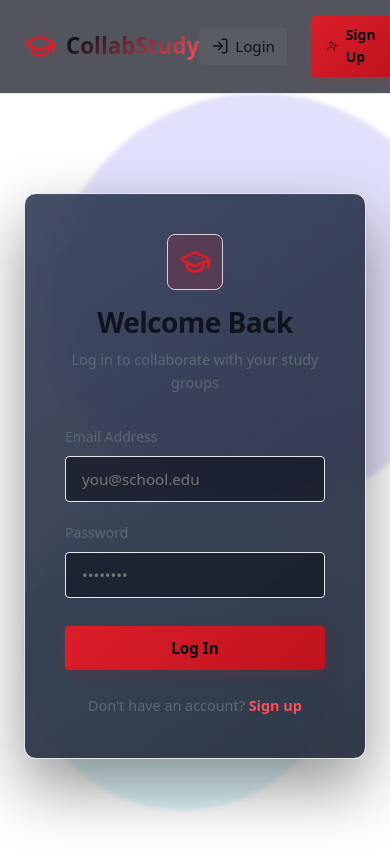
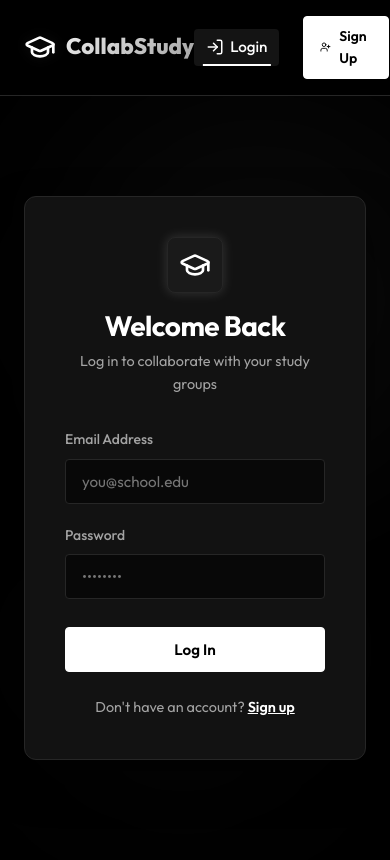
Before and after one commit to vedabhilash/study_sphere, a React (Vite) app in the folder client/: page /login in a window 390 px wide. Built offline with nearby package versions, Linux system fonts and the light colour scheme; no server answers.

Commit message:
style: overhaul website UI to premium monochrome design

```diff
--- a/client/src/components/Navbar.css
+++ b/client/src/components/Navbar.css
@@ -4,7 +4,7 @@
   z-index: 100;
   width: 100%;
   padding: 16px 24px;
-  background: rgba(10, 14, 26, 0.7);
+  background: rgba(0, 0, 0, 0.85);
   backdrop-filter: blur(16px);
   -webkit-backdrop-filter: blur(16px);
   border-bottom: 1px solid var(--border-color);
@@ -21,7 +21,7 @@
   font-size: 1.4rem;
   font-weight: 800;
   color: var(--text-primary);
-  background: linear-gradient(135deg, var(--text-primary) 30%, var(--primary-light) 100%);
+  background: linear-gradient(135deg, #ffffff 0%, #a3a3a3 100%);
   -webkit-background-clip: text;
   -webkit-text-fill-color: transparent;
   transition: opacity var(--transition-fast);
@@ -32,7 +32,7 @@
 }
 
 .nav-brand-logo {
-  color: var(--primary);
+  color: #ffffff;
   filter: drop-shadow(0 0 6px var(--primary-glow));
 }
 
@@ -52,11 +52,28 @@
   transition: all var(--transition-fast);
   padding: 6px 12px;
   border-radius: var(--radius-sm);
+  position: relative;
+}
+
+.nav-link::after {
+  content: '';
+  position: absolute;
+  bottom: 0;
+  left: 50%;
+  width: 0;
+  height: 2px;
+  background-color: #ffffff;
+  transition: all var(--transition-fast);
+  transform: translateX(-50%);
+}
+
+.nav-link:hover::after, .nav-link.active::after {
+  width: 80%;
 }
 
 .nav-link:hover, .nav-link.active {
-  color: var(--text-primary);
-  background: rgba(255, 255, 255, 0.04);
+  color: #ffffff;
+  background: rgba(255, 255, 255, 0.08);
 }
 
 .nav-user {
@@ -77,7 +94,7 @@
   width: 36px;
   height: 36px;
   border-radius: var(--radius-full);
-  border: 2px solid var(--border-color);
+  border: 1px solid var(--border-color);
   object-fit: cover;
 }
 
@@ -89,8 +106,8 @@
 
 .btn-logout {
   background: transparent;
-  border: 1px solid rgba(239, 68, 68, 0.3);
-  color: var(--danger);
+  border: 1px solid #404040;
+  color: #ffffff;
   padding: 6px 12px;
   font-size: 0.85rem;
   font-weight: 600;
@@ -103,6 +120,7 @@
 }
 
 .btn-logout:hover {
-  background: rgba(239, 68, 68, 0.1);
-  border-color: var(--danger);
+  background: #ffffff;
+  color: #000000;
+  border-color: #ffffff;
 }
--- a/client/src/index.css
+++ b/client/src/index.css
@@ -1,37 +1,37 @@
 /* Design Tokens & Theme Variables */
 :root {
-  --bg-primary: #ffffff;
-  --bg-secondary: #f8f9fa;
-  --bg-card: #ffffff;
-  --bg-card-hover: #f1f3f5;
+  --bg-primary: #000000;
+  --bg-secondary: #080808;
+  --bg-card: #121212;
+  --bg-card-hover: #1a1a1a;
 
-  --text-primary: #12141d;
-  --text-secondary: #5c6873;
-  --text-muted: #88929d;
+  --text-primary: #ffffff;
+  --text-secondary: #a3a3a3;
+  --text-muted: #737373;
 
-  --primary: #dc1e2a;
-  --primary-hover: #be131e;
-  --primary-light: #ff4d5a;
-  --primary-glow: rgba(220, 30, 42, 0.15);
+  --primary: #ffffff;
+  --primary-hover: #d4d4d4;
+  --primary-light: #ffffff;
+  --primary-glow: rgba(255, 255, 255, 0.08);
 
-  --accent: #13b55c;
-  --accent-glow: rgba(19, 181, 92, 0.15);
+  --accent: #ffffff;
+  --accent-glow: rgba(255, 255, 255, 0.05);
 
-  --success: #13b55c;
-  --success-glow: rgba(19, 181, 92, 0.15);
-  --danger: #dc1e2a;
-  --danger-glow: rgba(220, 30, 42, 0.15);
-  --warning: #f59e0b;
+  --success: #ffffff;
+  --success-glow: rgba(255, 255, 255, 0.05);
+  --danger: #e5e5e5;
+  --danger-glow: rgba(255, 255, 255, 0.05);
+  --warning: #a3a3a3;
 
-  --border-color: #e3e6eb;
-  --border-color-hover: #ced4da;
+  --border-color: #262626;
+  --border-color-hover: #404040;
 
-  --glass-bg: rgba(255, 255, 255, 0.9);
-  --glass-border: #e3e6eb;
-  --glass-shadow: rgba(0, 0, 0, 0.05);
+  --glass-bg: rgba(18, 18, 18, 0.8);
+  --glass-border: #262626;
+  --glass-shadow: rgba(0, 0, 0, 0.5);
 
-  --font-sans: system-ui, -apple-system, BlinkMacSystemFont, "Segoe UI", Roboto, Arial, sans-serif;
-  --font-display: system-ui, -apple-system, BlinkMacSystemFont, "Segoe UI", Roboto, Arial, sans-serif;
+  --font-sans: "Outfit", system-ui, -apple-system, BlinkMacSystemFont, "Segoe UI", Roboto, Arial, sans-serif;
+  --font-display: "Outfit", system-ui, -apple-system, BlinkMacSystemFont, "Segoe UI", Roboto, Arial, sans-serif;
 
   --radius-sm: 4px;
   --radius-md: 8px;
@@ -82,6 +82,7 @@ button, input, textarea, select {
 ::-webkit-scrollbar-thumb {
   background: var(--bg-card);
   border-radius: var(--radius-full);
+  border: 2px solid var(--bg-primary);
 }
 
 ::-webkit-scrollbar-thumb:hover {
@@ -101,7 +102,7 @@ button, input, textarea, select {
 
 @keyframes pulseGlow {
   0%, 100% { box-shadow: 0 0 15px var(--primary-glow); }
-  50% { box-shadow: 0 0 25px rgba(174, 255, 0, 0.45); }
+  50% { box-shadow: 0 0 25px rgba(255, 255, 255, 0.2); }
 }
 
 .animate-fade-in {
@@ -118,9 +119,9 @@ h1, h2, h3, h4, h5, h6 {
 
 /* Glassmorphism Layout Elements */
 .glass-panel {
-  background: #ffffff;
+  background: var(--bg-card);
   border: 1px solid var(--border-color);
-  box-shadow: 0 4px 20px rgba(0, 0, 0, 0.05);
+  box-shadow: 0 4px 20px rgba(0, 0, 0, 0.5);
   border-radius: var(--radius-md);
 }
 
@@ -136,7 +137,7 @@ h1, h2, h3, h4, h5, h6 {
   border-color: var(--border-color-hover);
   background: var(--bg-card-hover);
   transform: translateY(-2px);
-  box-shadow: 0 10px 20px rgba(0, 0, 0, 0.06);
+  box-shadow: 0 10px 20px rgba(0, 0, 0, 0.4);
 }
 
 /* Inputs */
@@ -155,7 +156,7 @@ h1, h2, h3, h4, h5, h6 {
 .form-input {
   width: 100%;
   padding: 12px 16px;
-  background: rgba(10, 14, 26, 0.6);
+  background: #080808;
   border: 1px solid var(--border-color);
   border-radius: var(--radius-sm);
   color: var(--text-primary);
@@ -165,9 +166,9 @@ h1, h2, h3, h4, h5, h6 {
 
 .form-input:focus {
   outline: none;
-  border-color: var(--primary);
-  box-shadow: 0 0 0 3px var(--primary-glow);
-  background: rgba(10, 14, 26, 0.8);
+  border-color: #ffffff;
+  box-shadow: 0 0 0 2px rgba(255, 255, 255, 0.2);
+  background: #000000;
 }
 
 /* Buttons */
@@ -182,55 +183,67 @@ h1, h2, h3, h4, h5, h6 {
   border-radius: var(--radius-sm);
   cursor: pointer;
   transition: all var(--transition-fast);
-  border: none;
+  border: 1px solid transparent;
 }
 
 .btn-primary {
-  background: linear-gradient(135deg, var(--primary) 0%, var(--primary-hover) 100%);
-  color: #080a0f;
-  box-shadow: 0 4px 14px var(--primary-glow);
+  background: #ffffff;
+  color: #000000;
+  border-color: #ffffff;
 }
 
 .btn-primary:hover {
+  background: #000000;
+  color: #ffffff;
+  border-color: #ffffff;
   transform: translateY(-1px);
-  box-shadow: 0 6px 20px rgba(174, 255, 0, 0.35);
+  box-shadow: 0 4px 12px rgba(255, 255, 255, 0.15);
 }
 
 .btn-secondary {
-  background: var(--bg-card);
+  background: #121212;
   border: 1px solid var(--border-color);
   color: var(--text-primary);
 }
 
 .btn-secondary:hover {
-  background: var(--bg-card-hover);
-  border-color: var(--border-color-hover);
+  background: #ffffff;
+  color: #000000;
+  border-color: #ffffff;
+  transform: translateY(-1px);
+  box-shadow: 0 4px 12px rgba(255, 255, 255, 0.15);
 }
 
 .btn-danger {
-  background: linear-gradient(135deg, var(--danger) 0%, #b91c1c 100%);
-  color: white;
-  box-shadow: 0 4px 14px var(--danger-glow);
+  background: #121212;
+  color: #ffffff;
+  border: 1px solid #404040;
 }
 
 .btn-danger:hover {
+  background: #e5e5e5;
+  color: #000000;
+  border-color: #e5e5e5;
   transform: translateY(-1px);
-  box-shadow: 0 6px 20px rgba(239, 68, 68, 0.4);
+  box-shadow: 0 4px 12px rgba(255, 255, 255, 0.1);
 }
 
 .btn-accent {
-  background: linear-gradient(135deg, var(--accent) 0%, #0891b2 100%);
-  color: white;
-  box-shadow: 0 4px 14px var(--accent-glow);
+  background: #ffffff;
+  color: #000000;
+  border: 1px solid #ffffff;
 }
 
 .btn-accent:hover {
+  background: #000000;
+  color: #ffffff;
+  border-color: #ffffff;
   transform: translateY(-1px);
-  box-shadow: 0 6px 20px rgba(6, 182, 212, 0.4);
+  box-shadow: 0 4px 12px rgba(255, 255, 255, 0.15);
 }
 
 .btn:disabled {
-  opacity: 0.6;
+  opacity: 0.4;
   cursor: not-allowed;
   transform: none !important;
   box-shadow: none !important;
@@ -246,15 +259,15 @@ h1, h2, h3, h4, h5, h6 {
   font-weight: 600;
   text-transform: uppercase;
   letter-spacing: 0.05em;
-  background: rgba(174, 255, 0, 0.08);
-  color: var(--primary-light);
-  border: 1px solid rgba(174, 255, 0, 0.15);
+  background: #1a1a1a;
+  color: #ffffff;
+  border: 1px solid #404040;
 }
 
 .tag-badge-accent {
-  background: rgba(6, 182, 212, 0.15);
-  color: #22d3ee;
-  border: 1px solid rgba(6, 182, 212, 0.2);
+  background: #ffffff;
+  color: #000000;
+  border: 1px solid #ffffff;
 }
 
 /* Modals */
--- a/client/src/pages/AuthPages.css
+++ b/client/src/pages/AuthPages.css
@@ -9,13 +9,11 @@
 .auth-card {
   width: 100%;
   max-width: 440px;
-  background: linear-gradient(145deg, rgba(27, 39, 67, 0.82), rgba(13, 20, 37, 0.84));
-  backdrop-filter: blur(16px);
-  -webkit-backdrop-filter: blur(16px);
+  background: #121212;
   border: 1px solid var(--border-color);
   border-radius: var(--radius-lg);
   padding: 40px;
-  box-shadow: 0 28px 65px rgba(0, 0, 0, 0.42), inset 0 1px 0 rgba(255,255,255,0.05);
+  box-shadow: 0 20px 40px rgba(0, 0, 0, 0.5);
   animation: fadeIn 0.4s ease-out;
 }
 
@@ -31,11 +29,11 @@
   width: 56px;
   height: 56px;
   border-radius: var(--radius-md);
-  background: var(--primary-glow);
-  color: var(--primary);
+  background: #1a1a1a;
+  color: #ffffff;
   margin-bottom: 16px;
-  border: 1px solid var(--border-color-hover);
-  filter: drop-shadow(0 0 4px var(--primary-glow));
+  border: 1px solid var(--border-color);
+  filter: drop-shadow(0 0 6px rgba(255, 255, 255, 0.15));
 }
 
 .auth-title {
@@ -55,9 +53,9 @@
   align-items: center;
   gap: 8px;
   padding: 12px 16px;
-  background: rgba(239, 68, 68, 0.1);
-  border: 1px solid rgba(239, 68, 68, 0.2);
-  color: #fca5a5;
+  background: rgba(255, 255, 255, 0.05);
+  border: 1px solid #404040;
+  color: #ffffff;
   border-radius: var(--radius-sm);
   margin-bottom: 24px;
   font-size: 0.85rem;
@@ -71,16 +69,36 @@
 }
 
 .auth-link {
-  color: var(--primary-light);
+  color: #ffffff;
   font-weight: 600;
+  text-decoration: underline;
   transition: color var(--transition-fast);
 }
 
 .auth-link:hover {
-  color: var(--primary);
-  text-decoration: underline;
+  color: var(--text-secondary);
 }
 
-.auth-page::before, .auth-page::after { content: ''; position: fixed; z-index: -1; border-radius: 50%; filter: blur(2px); }
-.auth-page::before { width: 26rem; height: 26rem; top: 11%; left: 13%; background: rgba(79, 70, 229, 0.16); }
-.auth-page::after { width: 20rem; height: 20rem; bottom: 4%; right: 12%; background: rgba(6, 182, 212, 0.12); }
+.auth-page::before, .auth-page::after {
+  content: '';
+  position: fixed;
+  z-index: -1;
+  border-radius: 50%;
+  filter: blur(80px);
+}
+
+.auth-page::before {
+  width: 26rem;
+  height: 26rem;
+  top: 11%;
+  left: 13%;
+  background: rgba(255, 255, 255, 0.03);
+}
+
+.auth-page::after {
+  width: 20rem;
+  height: 20rem;
+  bottom: 4%;
+  right: 12%;
+  background: rgba(255, 255, 255, 0.02);
+}
--- a/client/src/pages/GroupsPage.css
+++ b/client/src/pages/GroupsPage.css
@@ -69,8 +69,8 @@
 
 .group-explore-card:hover {
   transform: translateY(-4px);
-  border-color: var(--primary);
-  box-shadow: 0 10px 20px var(--primary-glow);
+  border-color: #ffffff;
+  box-shadow: 0 10px 20px rgba(255, 255, 255, 0.05);
 }
 
 .group-explore-title {
@@ -82,7 +82,7 @@
 
 .group-explore-subject {
   font-size: 0.8rem;
-  color: var(--accent);
+  color: #ffffff;
   font-weight: 600;
   text-transform: uppercase;
   letter-spacing: 0.05em;
```
Also changed, not shown: client/src/components/MobileHeader.css (+54 -46 lines), client/src/components/Sidebar.css (+33 -33 lines), client/src/pages/Dashboard.css (+9 -6 lines), client/src/pages/GroupDetailsPage.css (+9 -9 lines), client/src/pages/profile/Profile.css (+43 -45 lines).
